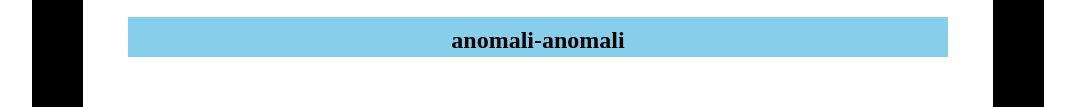
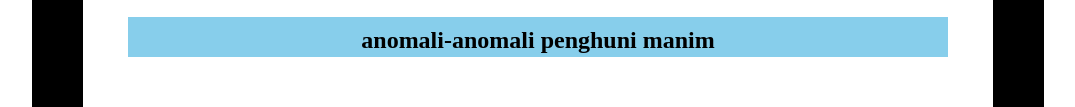
Before and after one commit to pamgpang/the-vinzz, a plain HTML site: page index.html in a window 1280 px wide. Shown: the part 1241-1348 px from the top of the page, without its empty margins (102-1177 px from the left). Drawn offline with Linux system fonts and the light colour scheme.

Commit message:
Update index.html

```diff
--- a/index.html
+++ b/index.html
@@ -35,7 +35,7 @@
             <div class="ndk-tw-apa2"></div>
         </div>
         <div class="spes">
-            <h2>anomali-anomali</h2>
+            <h2>anomali-anomali penghuni manim</h2>
         </div>
         <div class="masok5">
             <div class="kotak">
```
